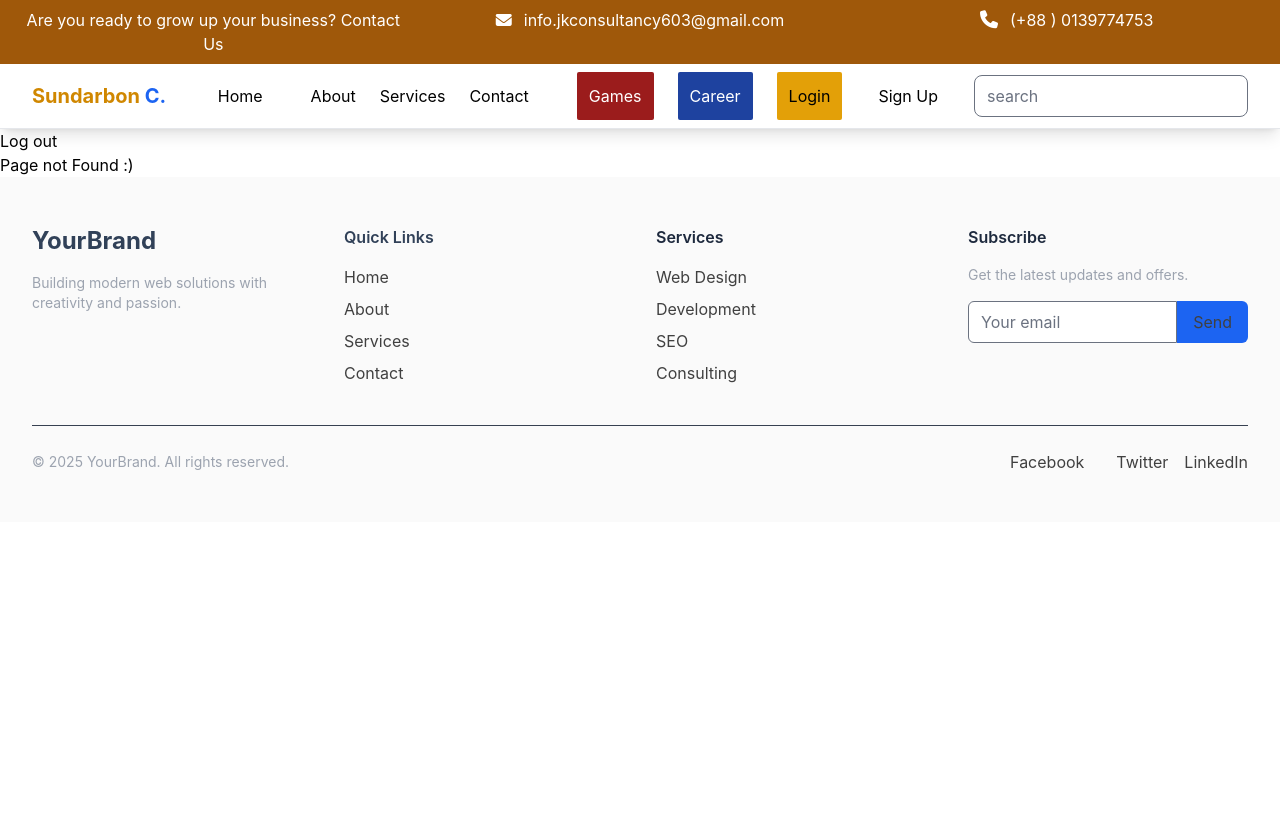
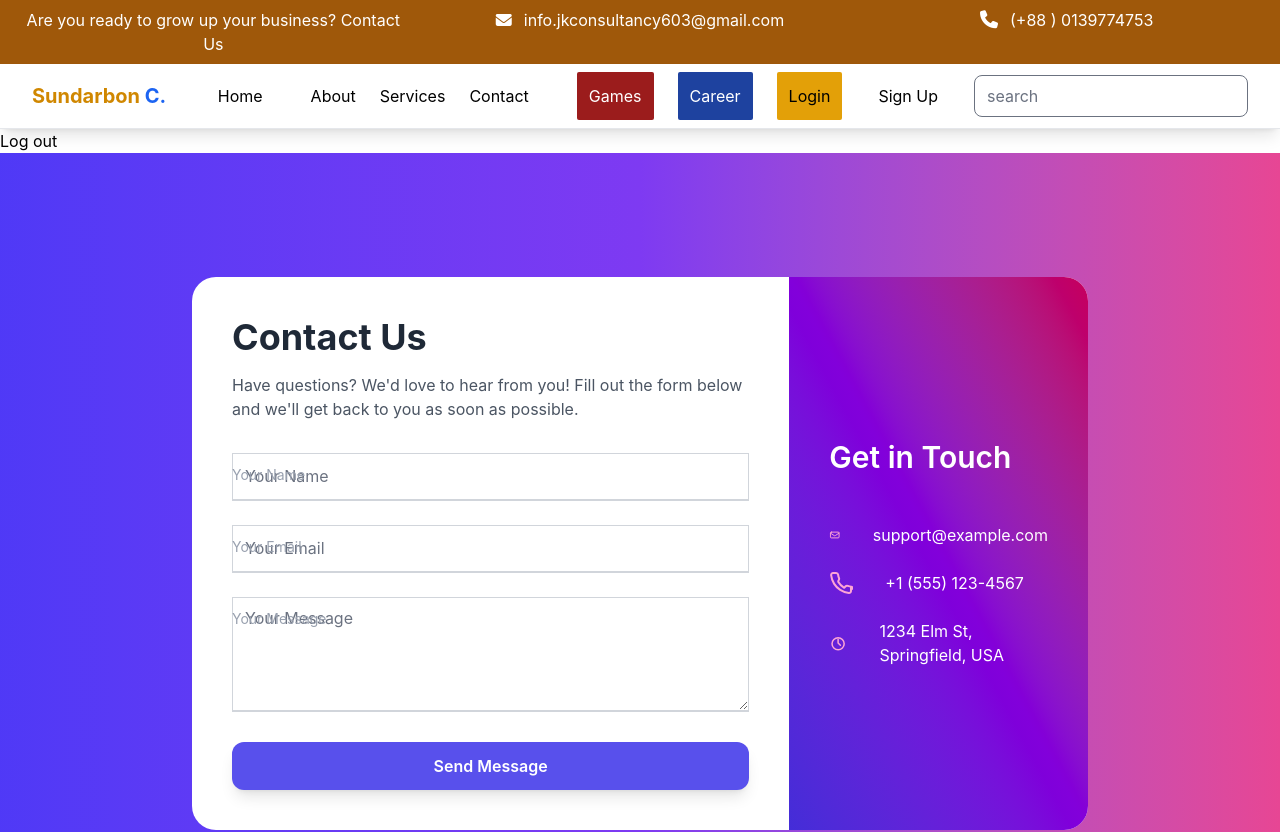
Before and after one commit to shabuj603/Sundobon_consultancy, a React (Vite) app in the folder jk/: page /contactus in a window 1280 px wide. Shown: the top 832 px of the page. Before the commit the page ends 800 px from the top, so only its background shows below. Built offline with nearby package versions, Linux system fonts and the light colour scheme.

Commit message:
contactus page

```diff
--- /dev/null
+++ b/jk/src/Pages/Font/ContactUs.jsx
@@ -0,0 +1,158 @@
+import React, { useState } from "react";
+
+export default function ContactUs() {
+  const [form, setForm] = useState({ name: "", email: "", message: "" });
+  const [submitted, setSubmitted] = useState(false);
+
+  const handleChange = (e) => {
+    setForm({ ...form, [e.target.name]: e.target.value });
+  };
+
+  const handleSubmit = (e) => {
+    e.preventDefault();
+    // Here you can add your form submission logic (API call, email, etc.)
+    setSubmitted(true);
+    setForm({ name: "", email: "", message: "" });
+  };
+
+  return (
+    <div className="min-h-screen bg-gradient-to-r from-indigo-600 via-purple-600 to-pink-500 flex items-center justify-center p-6">
+      <div className="bg-white rounded-3xl shadow-2xl max-w-4xl w-full md:flex overflow-hidden">
+        {/* Left side - Form */}
+        <div className="md:w-2/3 p-10">
+          <h2 className="text-4xl font-bold text-gray-800 mb-4">Contact Us</h2>
+          <p className="text-gray-600 mb-8">
+            Have questions? We'd love to hear from you! Fill out the form below and we'll get back to you as soon as possible.
+          </p>
+
+          {submitted && (
+            <div className="mb-6 p-4 bg-green-100 text-green-700 rounded-md">
+              Thank you for reaching out! We'll get back to you shortly.
+            </div>
+          )}
+
+          <form onSubmit={handleSubmit} className="space-y-6">
+            {/* Name input */}
+            <div className="relative">
+              <input
+                id="name"
+                name="name"
+                type="text"
+                value={form.name}
+                onChange={handleChange}
+                required
+                className="peer placeholder-transparent h-12 w-full border-b-2 border-gray-300 focus:border-indigo-600 focus:outline-none"
+                placeholder="Your Name"
+              />
+              <label
+                htmlFor="name"
+                className="absolute left-0 -top-4 text-indigo-600 text-sm peer-placeholder-shown:top-3 peer-placeholder-shown:text-gray-400 peer-placeholder-shown:text-base transition-all"
+              >
+                Your Name
+              </label>
+            </div>
+
+            {/* Email input */}
+            <div className="relative">
+              <input
+                id="email"
+                name="email"
+                type="email"
+                value={form.email}
+                onChange={handleChange}
+                required
+                className="peer placeholder-transparent h-12 w-full border-b-2 border-gray-300 focus:border-indigo-600 focus:outline-none"
+                placeholder="Your Email"
+              />
+              <label
+                htmlFor="email"
+                className="absolute left-0 -top-4 text-indigo-600 text-sm peer-placeholder-shown:top-3 peer-placeholder-shown:text-gray-400 peer-placeholder-shown:text-base transition-all"
+              >
+                Your Email
+              </label>
+            </div>
+
+            {/* Message input */}
+            <div className="relative">
+              <textarea
+                id="message"
+                name="message"
+                value={form.message}
+                onChange={handleChange}
+                required
+                rows="4"
+                className="peer placeholder-transparent w-full border-b-2 border-gray-300 focus:border-indigo-600 focus:outline-none resize-none"
+                placeholder="Your Message"
+              ></textarea>
+              <label
+                htmlFor="message"
+                className="absolute left-0 -top-4 text-indigo-600 text-sm peer-placeholder-shown:top-3 peer-placeholder-shown:text-gray-400 peer-placeholder-shown:text-base transition-all"
+              >
+                Your Message
+              </label>
+            </div>
+
+            <button
+              type="submit"
+              className="w-full bg-indigo-600 text-white font-semibold py-3 rounded-xl shadow-lg hover:bg-indigo-700 transition duration-300"
+            >
+              Send Message
+            </button>
+          </form>
+        </div>
+
+        {/* Right side - Contact info */}
+        <div className="md:w-1/3 bg-gradient-to-tr from-indigo-700 via-purple-700 to-pink-700 text-white p-10 flex flex-col justify-center space-y-6">
+          <h3 className="text-3xl font-semibold mb-6">Get in Touch</h3>
+
+          <div className="flex items-center space-x-4">
+            <svg
+              className="w-6 h-6 text-pink-300"
+              fill="none"
+              stroke="currentColor"
+              strokeWidth="2"
+              strokeLinecap="round"
+              strokeLinejoin="round"
+              viewBox="0 0 24 24"
+            >
+              <path d="M3 8l7.89 5.26a2 2 0 002.22 0L21 8"></path>
+              <rect x="3" y="6" width="18" height="12" rx="2" ry="2"></rect>
+            </svg>
+            <p>support@example.com</p>
+          </div>
+
+          <div className="flex items-center space-x-4">
+            <svg
+              className="w-6 h-6 text-pink-300"
+              fill="none"
+              stroke="currentColor"
+              strokeWidth="2"
+              strokeLinecap="round"
+              strokeLinejoin="round"
+              viewBox="0 0 24 24"
+            >
+              <path d="M22 16.92v3a2 2 0 01-2.18 2 19.8 19.8 0 01-8.63-3.07 19.5 19.5 0 01-6-6 19.8 19.8 0 01-3.07-8.67A2 2 0 014.11 2h3a2 2 0 012 1.72c.13 1.21.44 2.39.9 3.5a2 2 0 01-.45 2.11L9.2 10.8a16 16 0 006 6l1.47-1.47a2 2 0 012.11-.45c1.11.46 2.29.77 3.5.9a2 2 0 011.72 2z"></path>
+            </svg>
+            <p>+1 (555) 123-4567</p>
+          </div>
+
+          <div className="flex items-center space-x-4">
+            <svg
+              className="w-6 h-6 text-pink-300"
+              fill="none"
+              stroke="currentColor"
+              strokeWidth="2"
+              strokeLinecap="round"
+              strokeLinejoin="round"
+              viewBox="0 0 24 24"
+            >
+              <path d="M12 21c-4.418 0-8-3.582-8-8a8 8 0 0116 0c0 4.418-3.582 8-8 8z"></path>
+              <path d="M12 7v5l3 3"></path>
+            </svg>
+            <p>1234 Elm St, Springfield, USA</p>
+          </div>
+        </div>
+      </div>
+    </div>
+  );
+}
--- a/jk/src/Pages/Font/Games/Gamepage.jsx
+++ b/jk/src/Pages/Font/Games/Gamepage.jsx
@@ -1,23 +1,34 @@
-import React, { useState } from 'react'
+import React, { useCallback, useState } from 'react'
+import { useMemo } from "react";
 import Todo from './Todo';
 
 const Gamepage = () => {
     const [count, setCount] =useState(0);
     const [todos, setTodos] = useState([]);
     const calculation = expensiveCalculation(count);
+    const [toggle, setToggle] = useState(false);
+    const today = new Date();
     const increment = () =>{
         setCount((count)=> count + 1);
     }
     const addTodo =()=>{
         setTodos((t)=> [...t,"New todo"]);
     }
+    const handleMessage = useCallback(()=>{
+        setCount((count)=> count + 1);
+    },[count])
      console.log("game 2");
+
   return (
-    <div>
+      <div>
+        {toggle ? 'on':'off'}
+        <button className='bg-red-400 p-6' onClick={()=>{setToggle(!toggle)}}>Toggle</button>
+{new Intl.DateTimeFormat("en-US", { weekday: "long" }).format(today)}
+        <Todo onHandleMessage={handleMessage} count={count}/>
         <h2>My Todos</h2>
         {todos.map((todo, index)=>{return <p key={index}>{todo} Message {count} send your phone</p> })}
          <button className='bg-red-400 p-6' onClick={addTodo}>Add Todo</button>
-
+        <h1>Todos Sectio 2</h1>
         Count: {count}
         <button className='bg-red-100 p-4' onClick={increment}>+</button>
         <h2>Expensive Calculation</h2>
@@ -26,7 +37,6 @@ const Gamepage = () => {
     </div>
   )
 }
-
 const expensiveCalculation  = (num)=>{
     console.log("expensiveCalculation ");
     for (let i = 0; i < 10000000; i++) {
@@ -35,4 +45,6 @@ const expensiveCalculation  = (num)=>{
     return num
 }
 
+
+
 export default Gamepage
--- a/jk/src/Pages/Font/Games/Todo.jsx
+++ b/jk/src/Pages/Font/Games/Todo.jsx
@@ -1,11 +1,12 @@
 import React from 'react'
 import { memo } from "react";
-const Todo = ({todos, count}) => {
+const Todo = ({count, onHandleMessage}) => {
     console.log("todo page");
   return (
     <div>
         <h2>My Todos</h2>
-        {todos.map((todo, index)=>{return <p key={index}>{todo} Message {count} send your phone</p> })}
+        <p >Message {count} send your phone</p>
+        <button className='bg-gray-400 p-6' onClick={onHandleMessage}>onHandleMessage set</button>
 
     </div>
   )
--- a/jk/src/Pages/Font/Header.jsx
+++ b/jk/src/Pages/Font/Header.jsx
@@ -100,7 +100,7 @@ import { Menu, X } from 'lucide-react';
                                 )}
                             </div>
 
-                            <Link to="/contract" className="hover:text-blue-500">Contact</Link>
+                            <Link to="/contactus" className="hover:text-blue-500">Contact</Link>
                             <Link to="/contract" className="hover:text-blue-500"></Link>
                              <Link to="/games" className="bg-red-800 p-3 rounded-sm text-white hover:text-white">Games</Link>
 
--- a/jk/src/Pages/Font/Home.jsx
+++ b/jk/src/Pages/Font/Home.jsx
@@ -97,7 +97,7 @@ const truncateString =(str, num)=>{
         </div>
       </div>
       <div className="container mx-auto px-4 mt-10">
-        <div class="grid grid-cols-2 gap-4 my-30">
+        <div className="grid grid-cols-2 gap-4 my-30">
           <div>
             <p className='text-blue-600 text-3xl'>World-class VAT Experts</p>
 
--- a/jk/src/Pages/Font/Mainnav.jsx
+++ b/jk/src/Pages/Font/Mainnav.jsx
@@ -13,6 +13,8 @@ import Error from './Error';
 import Games from './Games';
 import Protected from './../Protected';
 import Footer from './Footer';
+import ContactUs from './ContactUs';
+
 
 
 
@@ -36,6 +38,8 @@ function Mainnav() {
           <Route path='/login' element={<LoginPage/>}></Route>
           <Route path='/signup' element={<SignUpPage/>}></Route>
           <Route path='/service' element={<Service/>}></Route>
+          <Route path='/contactus' element={<ContactUs/>}></Route>
+
           <Route path='/service/:title' element={<Serviced/>}></Route>
           <Route path='/games' element={<Protected isLoggedin={isLoggedin}> <Games/> </Protected> }></Route>
 
```
